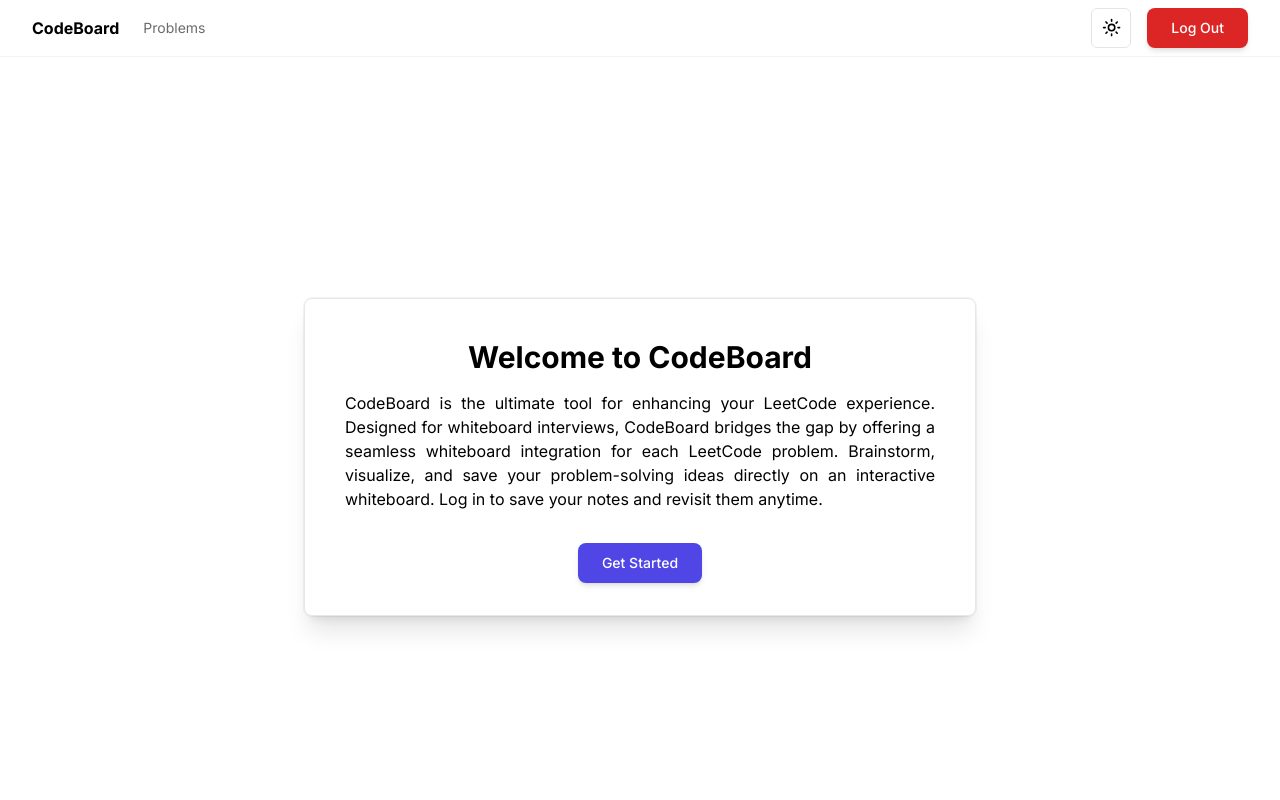
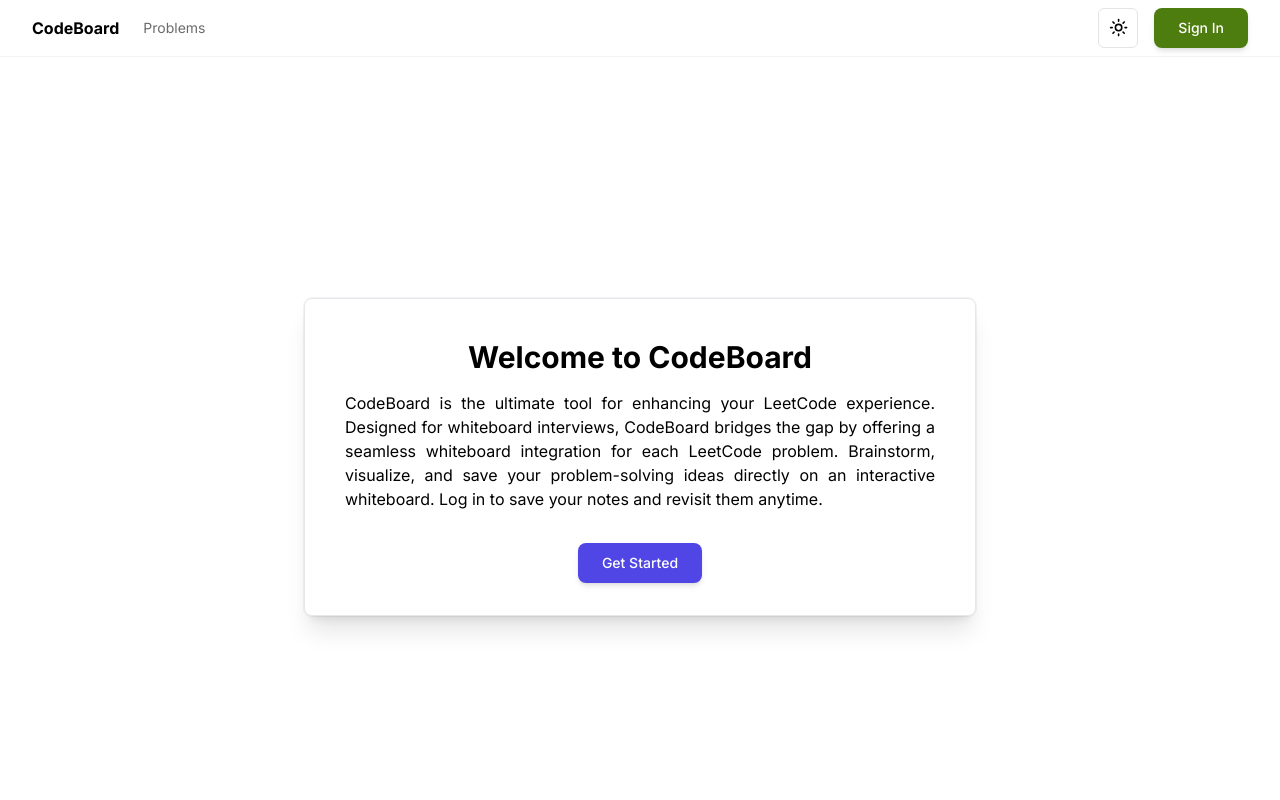
Before and after one commit to Aman-Pandey923/leetcodeboard, a Next.js app: page / in a window 1280 px wide. Shown: the top 800 px of the page. Built offline with nearby package versions, Linux system fonts and the light colour scheme; no server answers.

Commit message:
signin button component conditionally showing signin/logout on header

```diff
--- /dev/null
+++ b/components/custom/SignInButton.tsx
@@ -0,0 +1,18 @@
+import { Button } from "@/components/ui/button";
+import { useRouter } from "next/navigation";
+
+const SignInButton = () => {
+  const router = useRouter();
+
+  const handleSignIn = () => {
+    router.push("/sign-in");
+  };
+
+  return (
+    <Button onClick={handleSignIn} className="px-6 py-2 text-white bg-lime-700 hover:bg-lime-800 focus:ring-4 focus:ring-red-300 rounded-lg shadow-md transition duration-150 ease-in-out transform hover:scale-105">
+      Sign In
+    </Button>
+  );
+};
+
+export default SignInButton;
--- a/components/site-header.tsx
+++ b/components/site-header.tsx
@@ -1,8 +1,13 @@
 import { ModeToggle } from "@/components/mode-toggle"
 import { MainNav } from "@/components/main-nav"
 import { LogOutButton } from "@/components/custom/LogOutButton"
+import SignInButton from "@/components/custom/SignInButton"
+import { useAuthState } from "react-firebase-hooks/auth";
+import { auth } from "@/lib/firebase/crud";
 
 export function SiteHeader() {
+  const [user] = useAuthState(auth);
+
   return (
     <header className="sticky top-0 z-50 w-full border-b border-border/40 bg-background/95 backdrop-blur supports-[backdrop-filter]:bg-background/60">
       <div className="container flex h-14 max-w-screen-2xl items-center">
@@ -11,7 +16,7 @@
           <nav className="flex items-center">
             <div className="flex space-x-4">
               <ModeToggle />
-              <LogOutButton />
+              {user ? <LogOutButton /> : <SignInButton />}
             </div>
           </nav>
         </div>
```
